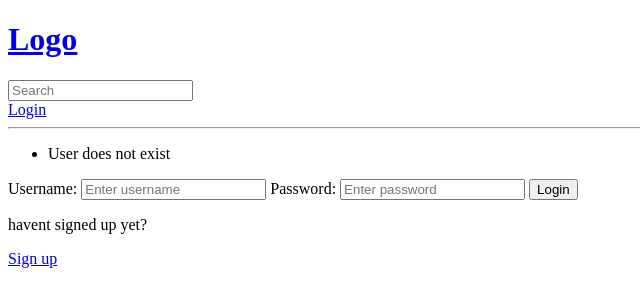
After one commit to gilsondev/studybuddy, a Django app: page /login/ in a window 1280 px wide. The commit adds this page. Shown: the top 307 px of the page, without its empty margins (0-640 px from the left). Run offline with Django 4.2, Linux system fonts and the light colour scheme.

Commit message:
User authentication and registration

```diff
--- /dev/null
+++ b/base/templates/base/login.html
@@ -0,0 +1,20 @@
+{% extends 'main.html' %}
+
+{% block content %}
+<div>
+  <form action="" method="POST">
+    {% csrf_token %}
+
+    <label for="username">Username:</label>
+    <input type="text" name="username" id="username" placeholder="Enter username" />
+
+    <label for="password">Password:</label>
+    <input type="password" name="password" id="password" placeholder="Enter password" />
+
+    <input type="submit" value="Login" />
+
+    <p>havent signed up yet?</p>
+    <a href="{% url 'register' %}">Sign up</a>
+  </form>
+</div>
+{% endblock content %}
--- a/base/urls.py
+++ b/base/urls.py
@@ -3,6 +3,11 @@ from . import views
 
 urlpatterns = [
     path("", views.home, name="home"),
+
+    path("login/", views.login_page, name="login"),
+    path("register/", views.register_page, name="register"),
+    path("logout/", views.logout_user, name="logout"),
+
     path("room/<str:pk>/", views.room, name="room"),
     path("create-room/", views.create_room, name="create-room"),
     path("update-room/<str:pk>", views.update_room, name="update-room"),
--- a/base/views.py
+++ b/base/views.py
@@ -1,8 +1,55 @@
+from django.contrib.auth import authenticate, login, logout
+from django.contrib.auth.forms import UserCreationForm
+from django.contrib import messages
+from django.contrib.auth.decorators import login_required
 from django.shortcuts import get_object_or_404, redirect, render
 from django.db.models import Q
+from django.contrib.auth.models import User
 
 from base.forms import RoomForm
 from base.models import Room, Topic
+
+
+def login_page(request):
+    username = request.POST.get("username")
+    password = request.POST.get("password")
+
+    has_user = User.objects.filter(username=username).exists()
+
+    if has_user:
+        user = authenticate(request, username, password)
+
+        if user is not None:
+            login(request, user)
+            return redirect("home")
+        else:
+            messages.error(request, "Password or user is not correct")
+    else:
+        messages.error(request, "User does not exist")
+
+    return render(request, "base/login.html", {})
+
+
+def register_page(request):
+    form = UserCreationForm()
+
+    if request.method == "POST":
+        form = UserCreationForm(request.POST)
+        if form.is_valid:
+            user = form.save(commit=False)
+            user.username = user.username.lower()
+            user.save()
+            login(request, user)
+            return redirect("home")
+        else:
+            messages.error(request, "An error occour  during registration")
+
+    return render(request, "base/register.html", {"form": form})
+
+
+def logout_user(request):
+    logout(request)
+    return redirect("home")
 
 
 def home(request):
@@ -20,10 +67,11 @@ def home(request):
 
 
 def room(request, pk):
-    room = Room.objects.get(pk=pk)
-    return render(request, "base/room.html", {"room": room})
+    room_instance = Room.objects.get(pk=pk)
+    return render(request, "base/room.html", {"room": room_instance})
 
 
+@login_required(login_url="login")
 def create_room(request):
     form = RoomForm()
     if request.method == "POST":
@@ -35,9 +83,15 @@ def create_room(request):
     return render(request, "base/room_form.html", {"form": form})
 
 
+@login_required(login_url="login")
 def update_room(request, pk):
     room = get_object_or_404(Room, id=pk)
     form = RoomForm(instance=room)
+
+    if request.user is not room.host:
+        from django.http import HttpResponse
+
+        return HttpResponse("You're not allowed to be here!")
 
     if request.method == "POST":
         form = RoomForm(request.POST, instance=room)
--- a/templates/main.html
+++ b/templates/main.html
@@ -9,6 +9,19 @@
 <body>
    {% include "navbar.html" %}
 
+   {% if messages %}
+        <ul class="messages">
+            {% for message in messages %}
+                {% if message.tags %}
+                    <li class="{{ message.tags }}">{{ message }}</li>
+                {% else %}
+                    <li>{{ message }}</li>
+                {% endif %}
+            {% endfor %}
+
+        </ul>
+   {% endif %}
+
    {% block content %}
    {% endblock content %}
 </body>
--- a/templates/navbar.html
+++ b/templates/navbar.html
@@ -6,4 +6,12 @@
     <input type="text" name="q" placeholder="Search" Rooms..="Rooms..">
 </form>
 
+{% if request.user.is_authenticated %}
+    <p>Hello {{ request.user }}</p>
+    <a href="{% url 'logout' %}">Logout</a>
+{% else %}
+    <a href="{% url 'login' %}">Login</a>
+{% endif %}
+
+
 <hr>
```
Also changed, not shown: base/templates/base/home.html (+5 -5 lines), base/templates/base/register.html (added, +16 -0 lines).
